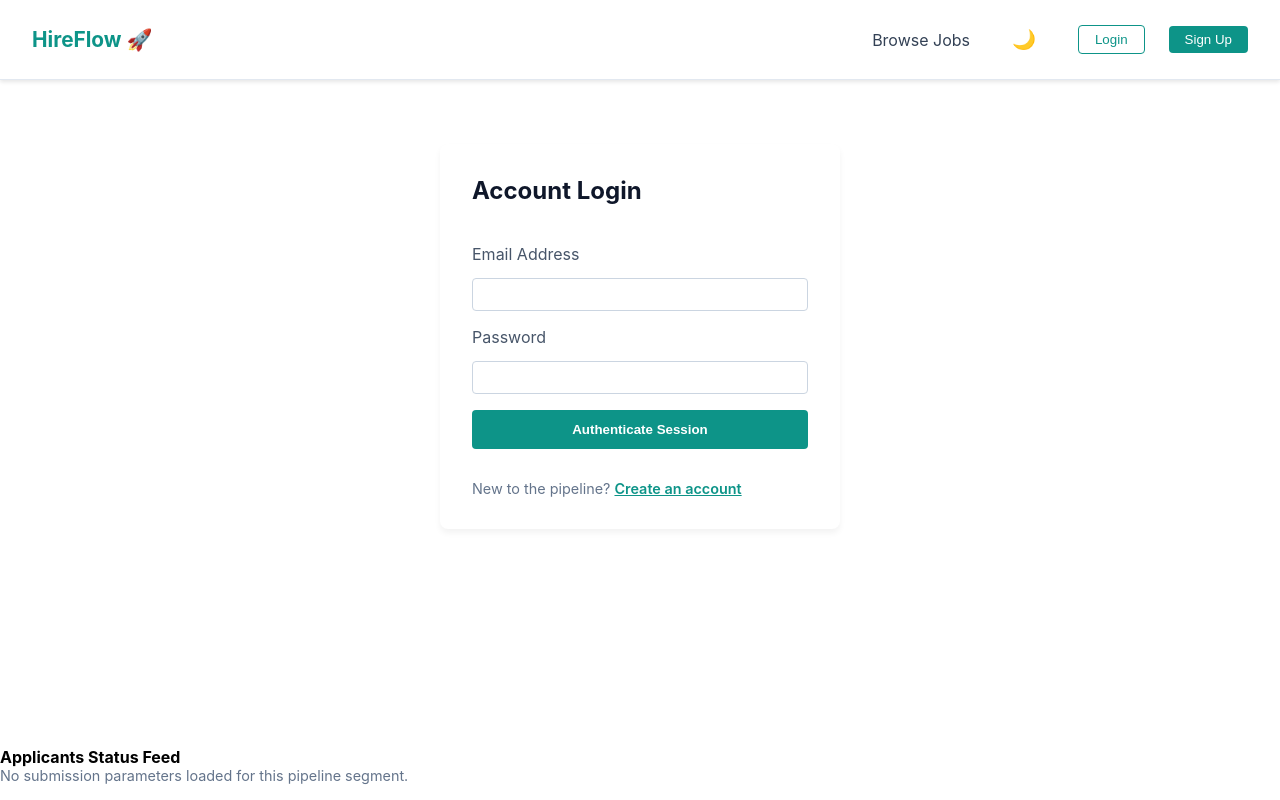
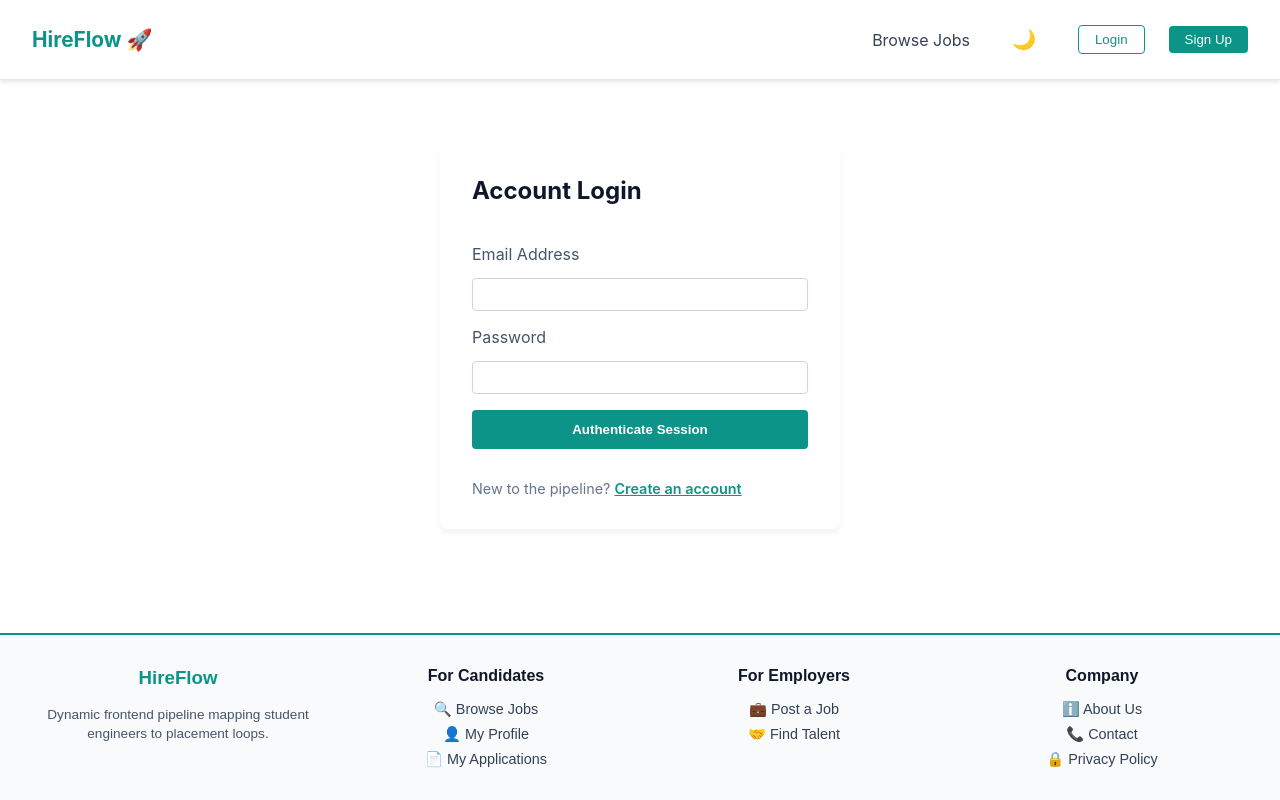
Before and after one commit to saraswati-5806/admin-dashboard, a React (Vite) app: page /login in a window 1280 px wide. Built offline with nearby package versions, Linux system fonts and the light colour scheme; the HTML template or start-up script is replaced by a standard one.

Commit message:
fixed the problem in footer

```diff
--- a/src/components/Footer.jsx
+++ b/src/components/Footer.jsx
@@ -1,24 +1,76 @@
-import { getApplicationsByJob } from "../utils/storage";
+import { useState } from "react";
+import { useNavigate } from "react-router-dom";
+import { useAuth } from "../context/AuthContext";
+import InfoModals from "./InfoModals";
 
-export default function ApplicantList({ jobId }) {
-  // 🌟 Fault tolerant array loading configuration
-  const applicants = getApplicationsByJob(jobId) || [];
+export default function Footer() {
+  const navigate = useNavigate();
+  const auth = useAuth();
+  const currentUser = auth ? auth.currentUser : null;
+  const [activeModal, setActiveModal] = useState(null);
+
+  const userRole = currentUser?.role?.trim().toLowerCase();
 
   return (
-    <div style={{ padding: "1rem 0" }}>
-      <h4>Applicants Status Feed</h4>
-      {applicants.length === 0 ? (
-        <p style={{ fontSize: "0.9rem", color: "#64748b" }}>No submission parameters loaded for this pipeline segment.</p>
-      ) : (
-        <div style={{ display: "flex", flexDirection: "column", gap: "0.75rem" }}>
-          {applicants.map((app, index) => (
-            <div key={index} style={{ padding: "0.75rem", background: "#f8fafc", border: "1px solid #e2e8f0", borderRadius: "4px" }}>
-              <p style={{ margin: "0 0 0.25rem 0", fontWeight: "bold" }}>👤 Name: {app.candidateName || "Anonymous Node"}</p>
-              <p style={{ margin: "0", fontSize: "0.85rem", color: "#475569" }}>📧 Contact: {app.candidateEmail}</p>
-            </div>
-          ))}
+    <footer className="footer" style={{ borderTop: "2px solid #0d9488", padding: "2rem 1.5rem", marginTop: "auto", fontFamily: "sans-serif", background: "#f8fafc" }}>
+      <div style={{ maxWidth: "1200px", margin: "0 auto", display: "grid", gridTemplateColumns: "repeat(auto-fit, minmax(200px, 1fr))", gap: "2rem" }}>
+
+        <div>
+          <h3 style={{ color: "#0d9488", margin: "0 0 1rem 0" }}>HireFlow</h3>
+          <p style={{ fontSize: "0.85rem", color: "#475569", lineHeight: "1.4" }}>Dynamic frontend pipeline mapping student engineers to placement loops.</p>
         </div>
-      )}
-    </div>
+
+        <div>
+          <h4 style={{ color: "#0f172a", margin: "0 0 1rem 0" }}>For Candidates</h4>
+          <div style={{ display: "flex", flexDirection: "column", gap: "0.5rem", fontSize: "0.9rem", color: "#334155" }}>
+            <span onClick={() => navigate("/jobs")} style={{ cursor: "pointer" }}>🔍 Browse Jobs</span>
+
+            <span
+              onClick={() => userRole === "candidate" ? setActiveModal("profile") : navigate("/login")}
+              style={{ cursor: "pointer" }}
+            >
+              👤 My Profile
+            </span>
+
+            <span
+              onClick={() => userRole === "candidate" ? navigate("/my-applications") : navigate("/login")}
+              style={{ cursor: "pointer" }}
+            >
+              📄 My Applications
+            </span>
+          </div>
+        </div>
+
+        <div>
+          <h4 style={{ color: "#0f172a", margin: "0 0 1rem 0" }}>For Employers</h4>
+          <div style={{ display: "flex", flexDirection: "column", gap: "0.5rem", fontSize: "0.9rem", color: "#334155" }}>
+            <span
+              onClick={() => userRole === "employer" ? navigate("/dashboard") : navigate("/login")}
+              style={{ cursor: "pointer" }}
+            >
+              💼 Post a Job
+            </span>
+
+            <span
+              onClick={() => userRole === "employer" ? navigate("/dashboard") : navigate("/login")}
+              style={{ cursor: "pointer" }}
+            >
+              🤝 Find Talent
+            </span>
+          </div>
+        </div>
+
+        <div>
+          <h4 style={{ color: "#0f172a", margin: "0 0 1rem 0" }}>Company</h4>
+          <div style={{ display: "flex", flexDirection: "column", gap: "0.5rem", fontSize: "0.9rem", color: "#334155" }}>
+            <span onClick={() => setActiveModal("about")} style={{ cursor: "pointer" }}>ℹ️ About Us</span>
+            <span onClick={() => setActiveModal("contact")} style={{ cursor: "pointer" }}>📞 Contact</span>
+            <span onClick={() => setActiveModal("privacy")} style={{ cursor: "pointer" }}>🔒 Privacy Policy</span>
+          </div>
+        </div>
+
+      </div>
+      {activeModal && <InfoModals type={activeModal} onClose={() => setActiveModal(null)} />}
+    </footer>
   );
 }
```
